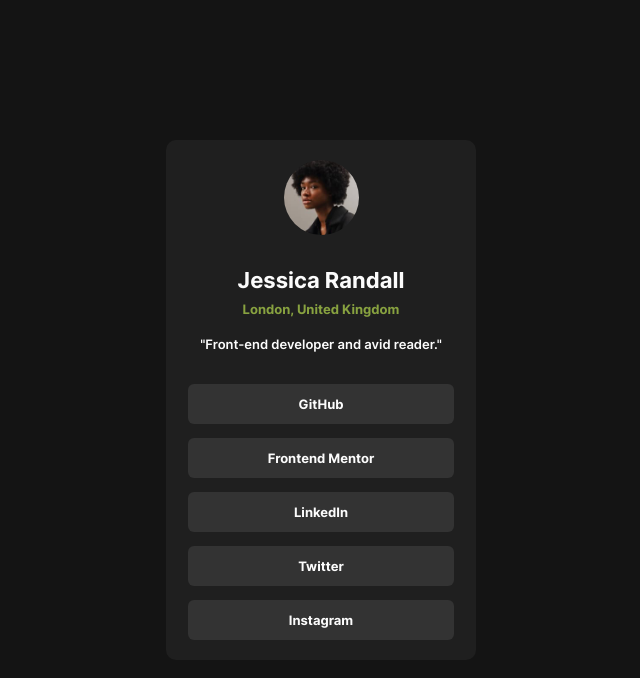
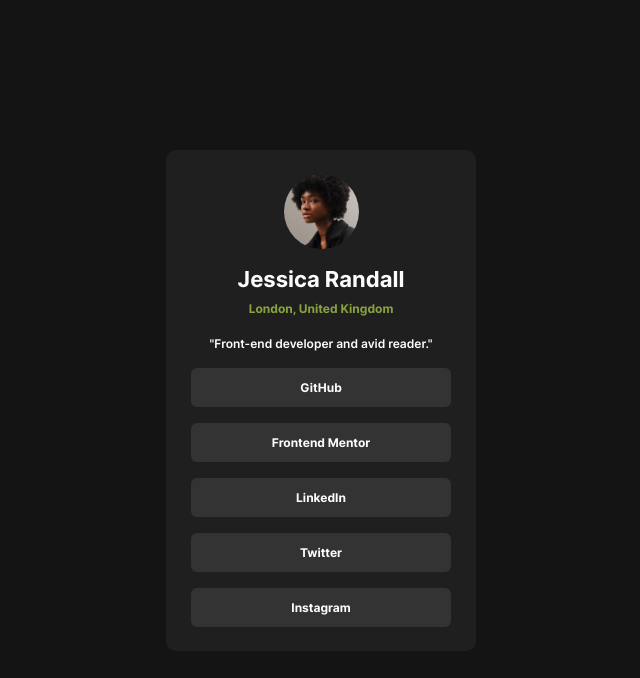
Before and after one commit to ababaug/social-links-profile-main, a plain HTML site: page index.html in a window 1280 px wide. Shown: the whole page, without its empty margins (319-959 px from the left). Drawn offline with Linux system fonts and the light colour scheme.

Commit message:
updated index.html and README.md

```diff
--- a/style.css
+++ b/style.css
@@ -106,10 +106,10 @@ body {
 
 @media only screen and (min-width: 600px) {
     .container {
-        height: 520px;
+        height: 501px;
         width: 310px;
         border-radius: 10px;
-        padding: 20px 0;
+        padding: 24px 0;
     }
 
     .info h1 {
@@ -119,17 +119,17 @@ body {
 
     .info h1 span {
         font-family: Inter-bold;
-        font-size: 13px;
+        font-size: 12px;
     }
 
     .info p {
         font-family: Inter-semi;
-        font-size: 13px;
+        font-size: 12px;
     }
 
     .social ul li div {
-        font-size: 13px;
-        width: 266px;
+        font-size: 12px;
+        width: 260px;
     }
 
     .social ul li div:hover {
@@ -138,4 +138,8 @@ body {
         cursor: pointer;
     }
 
+    .social li:not(:last-child) {
+        margin-bottom: 16px;
+    }
+
 }
```
